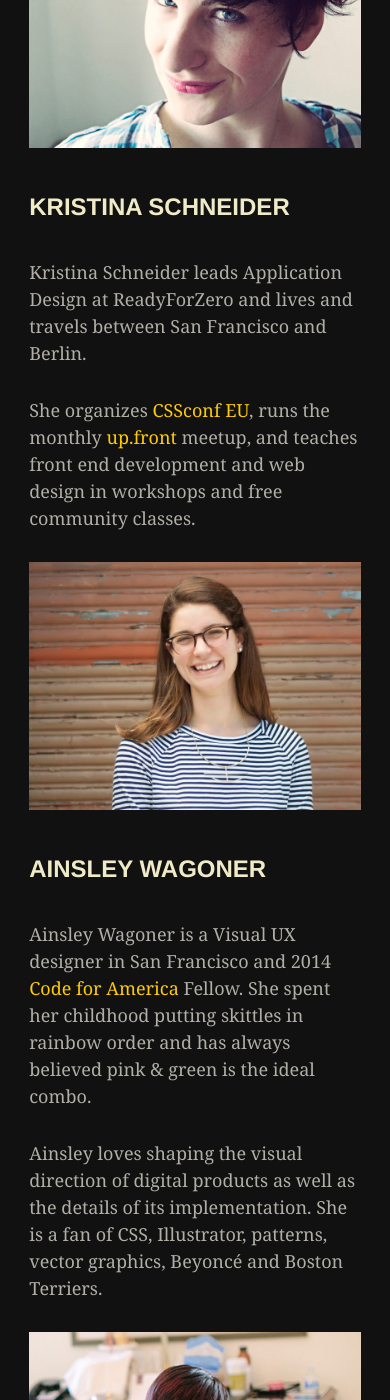
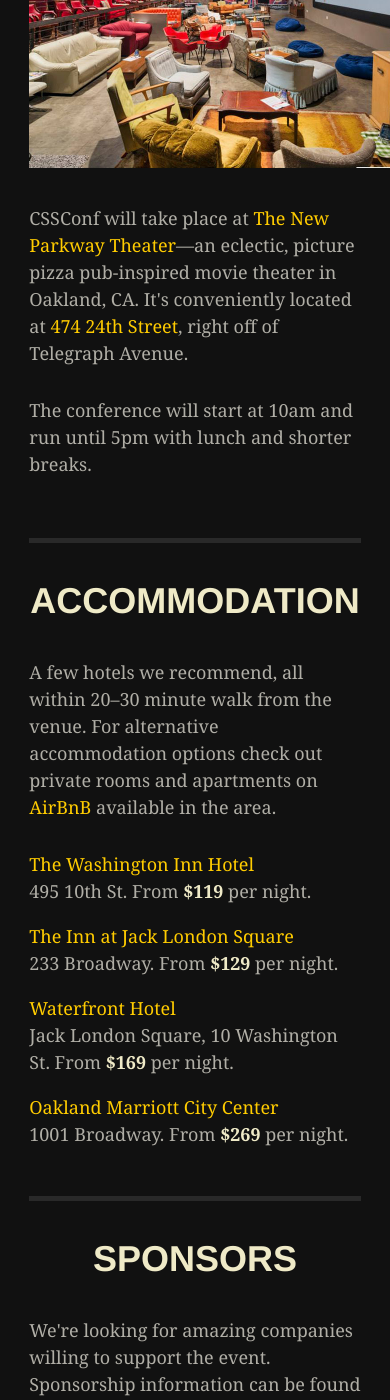
Before and after one commit to cssconfoak/cssconfoak.github.io, a Jekyll site: the page built from index.html, in a window 390 px wide and 1400 px high, scrolled down 5677 px. Built offline with Jekyll 4.4.1, drawn with Linux system fonts in a browser that asks for light colours; some of the changed text lies outside the part shown.

Commit message:
new speakers, add accommodation

```diff
--- a/index.html
+++ b/index.html
@@ -23,12 +23,22 @@
       </figure>
 
       <h4>Michelle Bu</h4>
-      <p>Michelle works on product at <a href="http://stripe.com" title="Stripe">Stripe</a> and maintains PeerJS from Oakland, CA.</p>
+    </div>
+    <!-- speaker -->
 
-      <p>Outside of writing code, she enjoys Diet Coke® and fried chicken, often at the same time.</p>
+    <div class="speaker grid-flex-cell">
+      <figure class="text-centered">
+        <img src="/img/speaker-jessicadillon.jpg" alt="Jessica Dillon">
+        <a href="https://twitter.com/jessicard" title="Jessica on Twitter" class="logo social transition-on"></a>
+      </figure>
+
+      <h4>Jessica Dillon</h4>
+    </div>
+    <!-- speaker -->
 
   </div>
-    <!-- speaker -->
+
+  <div class="grid-flex-container">
 
     <div class="speaker grid-flex-cell">
 
@@ -38,10 +48,16 @@
         </figure>
 
         <h4>Elyse Holladay</h4>
-      <p>Elyse is a Front End Architect at RetailMeNot in Austin, TX. She helps co-organize <a href="https://twitter.com/ATXSass">ATXSass</a>, teaches for GDI, and speaks at conferences.</p>
+      </div>
+      <!-- speaker -->
 
-      <p>She’s spent her career writing HTML, CSS, and Sass for large product apps, and is always willing to talk about refactoring, women in tech, GIFs, makeup, yoga, and good wine. </p>
+    <div class="speaker grid-flex-cell">
+      <figure class="text-centered">
+        <img src="/img/speaker-brennaobrien.jpg" alt="Brenna O'Brien">
+        <a href="https://twitter.com/brnnbrn" title="Brenna on Twitter" class="logo social transition-on"></a>
+      </figure>
 
+      <h4>Brenna O'Brien</h4>
     </div>
     <!-- speaker -->
 
@@ -51,27 +67,21 @@
 
     <div class="speaker grid-flex-cell">
       <figure class="text-centered">
-        <img src="/img/speaker-brennaobrien.jpg" alt="Brenna O'Brien">
-        <a href="https://twitter.com/brnnbrn" title="Brenna on Twitter" class="logo social transition-on"></a>
+        <img src="/img/speaker-adammorse.jpg" alt="Adam Morse">
+        <a href="https://twitter.com/mrmrs_" title="Adam on Twitter" class="logo social transition-on"></a>
       </figure>
 
-      <h4>Brenna O'Brien</h4>
-      <p>Brenna is a front-end developer, creator of <a href="http://csshexagon.com" title="CSS Hexagon">csshexagon.com</a>, and lead instructor at <a href=
-    "http://hackeryou.com" title="HackerYou">HackerYou</a> and <a href="http://ladieslearningcode.com" title="Ladies Learning Code">Ladies Learning Code</a>. She loves experimenting with new web technology and pushing the boundaries of what CSS and JavaScript can do, especially if that involves weird math calculations.</p>
-      <p>When she's not building websites, you'll find her cycling around Toronto and flooding the Internet with cat pictures.</p>
-
+      <h4>Adam Morse</h4>
     </div>
     <!-- speaker -->
 
     <div class="speaker grid-flex-cell">
       <figure class="text-centered">
-        <img src="/img/speaker-adammorse.jpg" alt="Adam Morse">
-        <a href="https://twitter.com/mrmrs_" title="Adam on Twitter" class="logo social transition-on"></a>
+        <img src="/img/speaker-markotto.jpg" alt="Mark Otto">
+        <a href="https://twitter.com/mdo" title="Mark on Twitter" class="logo social transition-on"></a>
       </figure>
 
-      <h4>Adam Morse</h4>
-      <p>Adam Morse is a designer trying to make the web a nicer place for users.</p>
-
+      <h4>Mark Otto</h4>
     </div>
     <!-- speaker -->
 
@@ -81,27 +91,21 @@
 
     <div class="speaker grid-flex-cell">
       <figure class="text-centered">
-        <img src="/img/speaker-markotto.jpg" alt="Mark Otto">
-        <a href="https://twitter.com/mdo" title="Mark on Twitter" class="logo social transition-on"></a>
+        <img src="/img/speaker-claudinasarahe.jpg" alt="Claudina Sarahe">
+        <a href="https://twitter.com/itsmisscs" title="Claudina on Twitter" class="logo social transition-on"></a>
       </figure>
 
-      <h4>Mark Otto</h4>
-      <p>Mark is co-creator of <a href="http://getbootstrap.com/" title="Bootstrap">Bootstrap</a>, the world’s most popular front-end framework, and currently works at <a href="https://github.com/" title="Github">GitHub</a>. He once designed Britney Spears’ website, plays a lot of Destiny, and is a huge nerd.</p>
-
+      <h4>Claudina Sarahe</h4>
     </div>
     <!-- speaker -->
 
     <div class="speaker grid-flex-cell">
       <figure class="text-centered">
-        <img src="/img/speaker-claudinasarahe.jpg" alt="Claudina Sarahe">
-        <a href="https://twitter.com/itsmisscs" title="Claudina on Twitter" class="logo social transition-on"></a>
+        <img src="/img/speaker-connorsears.jpg" alt="Connor Sears">
+        <a href="https://twitter.com/connors" title="Connor on Twitter" class="logo social transition-on"></a>
       </figure>
 
-      <h4>Claudina Sarahe</h4>
-      <p>Claudina Sarahe is a NYC-based entrepreneur, front-end architect, organizer, and speaker. She organizes <a href="http://sassconf.com" title="SassConf">SassConf</a> and runs the monthly <a href="http://meetup.com/gothamsass" title="Sass meetup">Sass</a> meetup.</p>
-
-      <p>When she's not working on her own projects you can find her with the <a href="http://oddbird.net" title="Oddbirds">Oddbirds</a>; eating dessert with a soup spoon and molding ideas into beautiful, usable experiences. Keep up with her radical shenanigans <a href="http://twitter.com/itsmisscs" title="@itsmisscs">@itsmisscs</a>.</p>
-
+      <h4>Connor Sears</h4>
     </div>
     <!-- speaker -->
 
@@ -116,19 +120,16 @@
       </figure>
 
       <h4>Alex Sexton</h4>
-      <p>Alex Sexton is a Product Engineer at <a href="https://stripe.com/" title="Stripe">Stripe</a> living out of Austin, TX. He is on the jQuery Board and the Modernizr Team and takes himself extremely seriously.</p>
-
     </div>
     <!-- speaker -->
 
     <div class="speaker grid-flex-cell">
       <figure class="text-centered">
-        <img src="/img/speaker-connorsears.jpg" alt="Connor Sears">
-        <a href="https://twitter.com/connors" title="Connor on Twitter" class="logo social transition-on"></a>
+        <img src="/img/speaker-kristinaschneider.jpg" alt="Kristina Schneider">
+        <a href="https://twitter.com/kriesse" title="Kristina on Twitter" class="logo social transition-on"></a>
       </figure>
 
-      <h4>Connor Sears</h4>
-      <p>Connor is co-creator of the mobile front-end framework, <a href="http://goratchet.com/" title="Ratchet">Ratchet</a>. Currently, he's at GitHub helping create a better way to design, build and ship software. Originally from Kentucky, Connor has a special bond with all kinds of bourbon.</p>
+      <h4>Kristina Schneider</h4>
 
     </div>
     <!-- speaker -->
@@ -139,14 +140,11 @@
 
     <div class="speaker grid-flex-cell">
       <figure class="text-centered">
-        <img src="/img/speaker-kristinaschneider.jpg" alt="Kristina Schneider">
-        <a href="https://twitter.com/kriesse" title="Kristina on Twitter" class="logo social transition-on"></a>
+        <img src="/img/speaker-benschwarz.jpg" alt="Ben Schwarz">
+        <a href="https://twitter.com/benschwarz" title="Ben on Twitter" class="logo social transition-on"></a>
       </figure>
 
-      <h4>Kristina Schneider</h4>
-      <p>Kristina Schneider leads Application Design at ReadyForZero and lives and travels between San Francisco and Berlin.</p>
-      <p>She organizes <a href="http://2014.cssconf.eu/" title="CSSConf.eu">CSSconf EU</a>, runs the monthly <a href="http://up.front.ug/" title="up.front">up.front</a> meetup, and teaches front end development and web design in workshops and free community classes. </p>
-
+      <h4>Ben Schwarz</h4>
     </div>
     <!-- speaker -->
 
@@ -157,12 +155,10 @@
       </figure>
 
       <h4>Ainsley Wagoner</h4>
-      <p>Ainsley Wagoner is a Visual UX designer in San Francisco and 2014 <a href="http://www.codeforamerica.org/" title="Code for America">Code for America</a> Fellow. She spent her childhood putting skittles in rainbow order and has always believed pink & green is the ideal combo.</p>
-      <p>Ainsley loves shaping the visual direction of digital products as well as the details of its implementation. She is a fan of CSS, Illustrator, patterns, vector graphics, Beyoncé and Boston Terriers.</p>
-
     </div>
     <!-- speaker -->
   </div>
+
   <div class="grid-flex-container no-speaker">
 
     <div class="speaker grid-flex-cell">
@@ -172,16 +168,10 @@
       </figure>
 
       <h4>Jennifer Wong</h4>
-      <p>Jennifer Wong is a self taught web developer. She spends her days on the front end, making the web a prettier and more functional place.</p>
-
-      <p>In a former life, she was a civil engineer and is still a registered Engineer in Training (No. EIT 121059) with the California Department of Consumer Affairs. She's a jane of all trades and loves eating, coding, and sleeping.</p>
-
     </div>
     <!-- speaker -->
 
     <div class="speaker grid-flex-cell text-centered">
-      <h4 class="no-bottom-margin">We're not done</h4>
-      <p>We still have four speakers to announce. Stay tuned and follow CSSConf Oakland on <a href="http://twitter.com/cssconfoak" title="@cssconfoak">Twitter</a>.</p>
     </div>
 
   </div>
@@ -193,7 +183,7 @@
 
   <div class="grid-flex-container">
   <figure class="grid-flex-cell text-centered">
-    <img src="/img/venue-newparkway.jpg">
+    <img src="/img/venue-newparkway.jpg" alt="New Parkway">
   </figure>
 
   <div class="grid-flex-cell">
@@ -205,9 +195,30 @@
 
 </section>
 
-<section class="cfp text-centered">
-  <h2>Call for Papers</h2>
-  <p>The Call for Papers for CSSConf is <strong>closed</strong>. Proposals can be viewed <a href="https://github.com/jsfest/oakland-cfp/labels/cssconf">here</a>.</p>
+<section class="hotels">
+  <h2>Accommodation</h2>
+  <p>A few hotels we recommend, all within 20&ndash;30 minute walk from the venue. For alternative accommodation options check out private rooms and apartments on <a href="https://www.airbnb.com/s/Oakland--CA--United-States?checkin=12%2F07%2F2014&checkout=12%2F13%2F2014&source=bb">AirBnB</a> available in the area.</p>
+
+  <dl>
+    <dt><a href="http://www.thewashingtoninn.com/">The Washington Inn Hotel</a></dt>
+    <dd>495 10th St. From <strong>$119</strong> per night.</dd>
+  </dl>
+
+  <dl>
+    <dt><a href="http://www.innatthesquare.com/">The Inn at Jack London Square</a></dt>
+    <dd>233 Broadway. From <strong>$129</strong> per night.</dd>
+  </dl>
+
+  <dl>
+    <dt><a href="http://www.jdvhotels.com/hotels/california/san-francisco-hotels/waterfront-hotel/">Waterfront Hotel</a></dt>
+    <dd>Jack London Square, 10 Washington St. From <strong>$169</strong> per night.</dd>
+  </dl>
+
+  <dl>
+    <dt><a href="http://www.marriott.com/hotels/travel/oakdt-oakland-marriott-city-center/">Oakland Marriott City Center</a></dt>
+    <dd>1001 Broadway. From <strong>$269</strong> per night.</dd>
+  </dl>
+
 </section>
 
 <section class="sponsors">
@@ -234,7 +245,7 @@
     <p>Design, software and empathy engineer at <a href="http://andyet.com/">&yet.</a> Feminist.</p>
   </div>
 
-  <div class="organiser speaker">
+  <div class="speaker organiser">
     <figure class="text-centered">
       <img src="/img/organiser-mikeal.jpg" alt="Mikeal Rogers" class="transition-on">
       <a href="https://twitter.com/mikeal" title="Mikeal on Twitter" class="logo social transition-on"></a>
```
Also changed, not shown: css/main.css (+28 -35 lines), _includes/head.html (line endings or trailing spaces), css/main.min.css, img/speaker-benschwarz.jpg (added), img/speaker-jessicadillon.jpg (added). Lines whose indentation alone changed are shown as unchanged.
